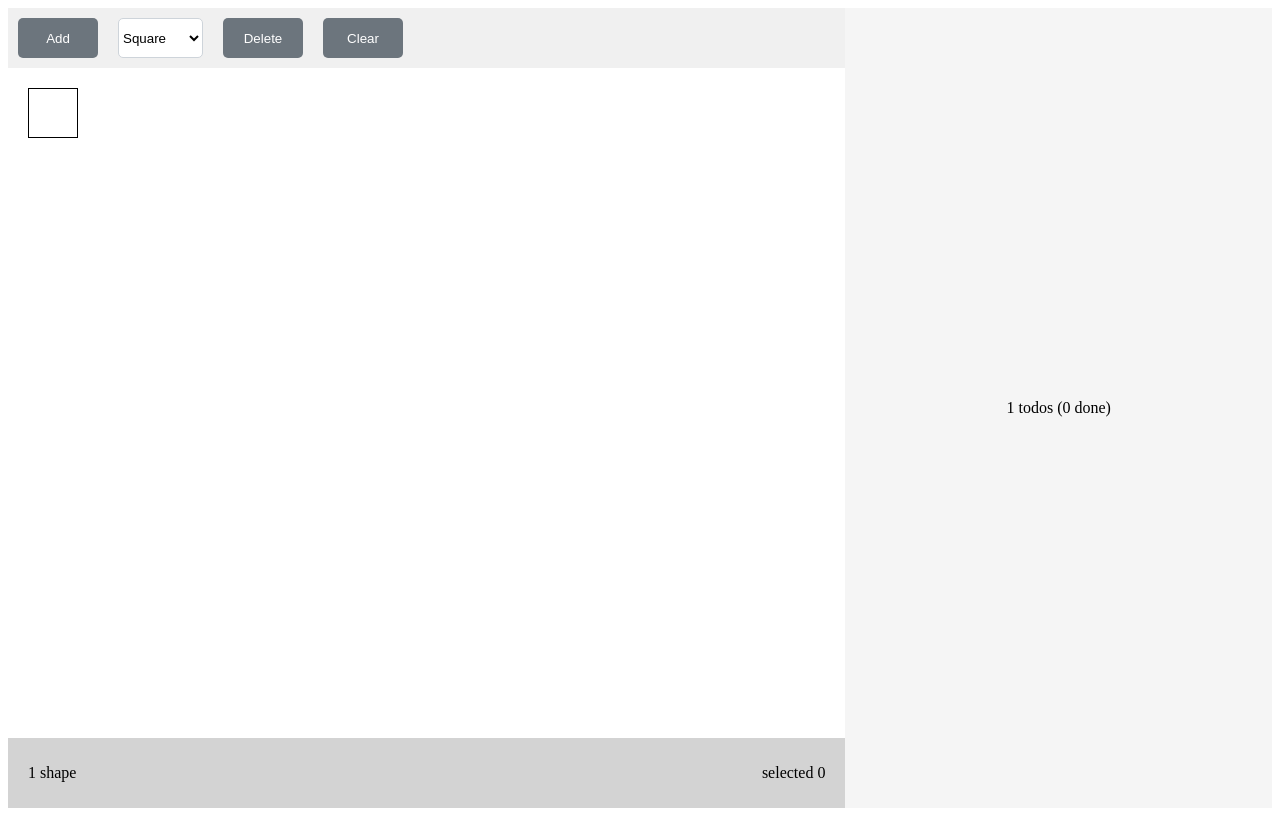
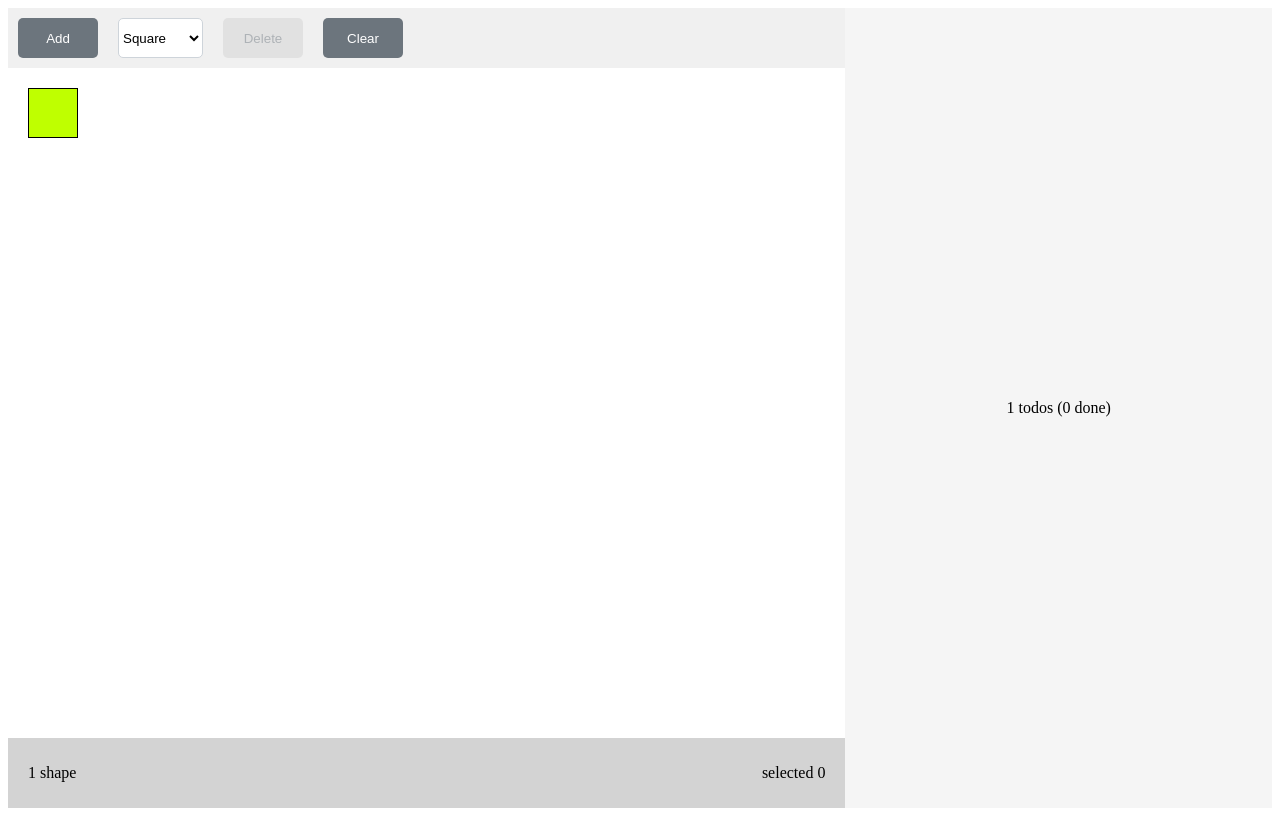
Before and after one commit to Lance-Tsui/typescript, a Preact app in the folder a4/: page / in a window 1280 px wide. Both pictures are taken after a click on the button "Add". Built offline with nearby package versions, Linux system fonts and the light colour scheme.

Commit message:
a4 submission 7

```diff
--- a/a4/src/Form.css
+++ b/a4/src/Form.css
@@ -20,6 +20,13 @@
   opacity: 0.8;
 }
 
+#toolbar button:disabled {
+  background-color: lightgrey; /* Light grey for disabled buttons */
+  color: #6c757d; /* Dark grey text to contrast the light background */
+  cursor: default; /* Ensures cursor doesn't change to pointer */
+  opacity: 0.5; /* Optionally make it look more disabled */
+}
+
 #toolbar select {
   width: 85px; /* Width as per your specification */
   height: 40px; /* Match the button height */
--- a/a4/src/Form.tsx
+++ b/a4/src/Form.tsx
@@ -34,15 +34,15 @@ export default function Form({ editId }: FormProps) {
 
   return (
     <div id="toolbar">
-      <button onClick={handleAdd}>Add</button>
+      <button onClick={handleAdd} disabled={State.num.value == 25}>Add</button>
       <select value={shape} onChange={handleShapeChange}>
         <option value="Square">Square</option>
         <option value="Star">Star</option>
         <option value="Bullseye">Bullseye</option>
         <option value="Cat">Cat</option>
       </select>
-      <button onClick={handleDelete}>Delete</button>
-      <button onClick={handleClear}>Clear</button>
+      <button onClick={handleDelete} disabled={State.numDone.value == 0}>Delete</button>
+      <button onClick={handleClear} disabled={State.num.value == 0}>Clear</button>
     </div>
   );
 }
--- a/a4/src/TodoItem.tsx
+++ b/a4/src/TodoItem.tsx
@@ -1,5 +1,4 @@
 import "./TodoItem.css";
-
 import * as State from "./state";
 
 type TodoItemProps = {
@@ -8,13 +7,11 @@ type TodoItemProps = {
 
 export default function TodoItem({ todo }: TodoItemProps) {
   return (
-    <div class="todo" key={todo.id}>
+    <div class="todo" key={todo.id} style={{ backgroundColor: todo.color }}>
       <input
         type="checkbox"
         checked={todo.done}
-        onInput={() =>
-          State.updateTodo(todo.id, { done: !todo.done })
-        }
+        onInput={() => State.updateTodo(todo.id, { done: !todo.done })}
       />
     </div>
   );
--- /dev/null
+++ b/a4/src/color.ts
@@ -0,0 +1,35 @@
+
+export function hueColor() {
+    // helper function
+    // Generate a random hue, full saturation, and lightness at 50% for vibrant colors
+    const hue = Math.floor(Math.random() * 360);
+    return `hsl(${hue}, 100%, 50%)`;
+}
+
+export function getHue(color: string) {
+
+    const match = color.match(/^hsl\((\d+),\s*([\d.]+)%,\s*([\d.]+)%\)$/);
+    if (match) {
+      return parseInt(match[1], 10);
+    }
+    return null;
+}
+
+export function isHueStringValid(hueString: string) {
+  if (/^\d+$/.test(hueString)) {
+    const hue = parseInt(hueString, 10);
+    return hue >= 0 && hue <= 360;
+  }
+  return false;
+}
+
+
+export function getFixedColor(color: string) {
+    // helper function
+    // Generate a random hue, full saturation, and lightness at 50% for vibrant colors
+    var hue = color;
+    if (!hue) {
+      hue = "0";
+    }
+    return `hsl(${hue}, 100%, 50%)`;
+}
--- a/a4/src/state.ts
+++ b/a4/src/state.ts
@@ -1,4 +1,5 @@
 import { computed, signal } from "@preact/signals";
+import { hueColor } from "./color";
 
 export type Todo = {
   id: number;
@@ -47,12 +48,13 @@ let uniqueId = 1;
 
 // Create
 export const addTodo = (color: string) => {
+  const newcolor = hueColor();
   // GOOD: assigns new array, signal will know
   todos.value = [
     ...todos.value,
     {
       id: uniqueId++,
-      color,
+      color: newcolor,
       done: false,
     },
   ];
```
